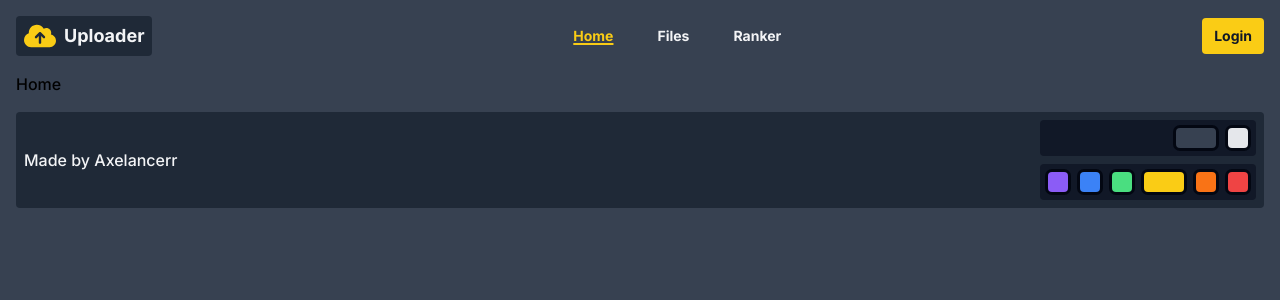
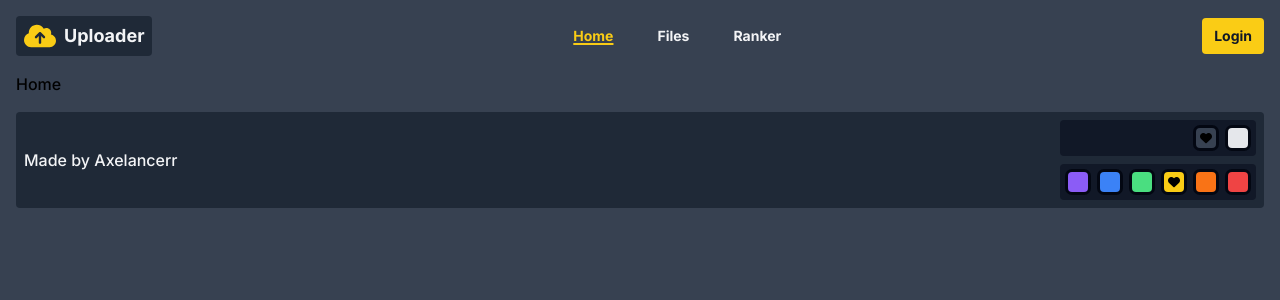
Before and after one commit to aaronhnsy/uploader, a Next.js app in the folder frontend/: page / in a window 1280 px wide. Shown: the top 300 px of the page. Built offline with nearby package versions, Linux system fonts and the light colour scheme.

Commit message:
use a heart icon to show the current theme and accent colour

```diff
--- a/frontend/src/components/footer/footer.themeButton.tsx
+++ b/frontend/src/components/footer/footer.themeButton.tsx
@@ -1,9 +1,9 @@
 "use client";
 
-import { modesAndColours } from "./footer.themeChanger";
 import { clsx } from "clsx";
 import { useTheme } from "next-themes";
 import React, { useEffect, useState } from "react";
+import { modesAndColours } from "./footer.themeChanger";
 
 interface ThemeButtonProps {
     mode?: string;
@@ -11,6 +11,15 @@ interface ThemeButtonProps {
     value: string;
     setValue: React.Dispatch<React.SetStateAction<string>>;
 }
+
+const icon = (
+    <svg className="h-3 w-3"
+         viewBox="0 0 512 512" xmlns="http://www.w3.org/2000/svg">
+        <path d="M47.6 300.4L228.3 469.1c7.5 7 17.4 10.9 27.7 10.9s20.2-3.9 27.7-10.9L464.4 300.4c30.4-28.3
+                 47.6-68 47.6-109.5v-5.8c0-69.9-50.5-129.5-119.4-141C347 36.5 300.6 51.4 268 84L256 96 244
+                 84c-32.6-32.6-79-47.5-124.6-39.9C50.5 55.6 0 115.2 0 185.1v5.8c0 41.5 17.2 81.2 47.6 109.5z"/>
+    </svg>
+);
 
 export default function ThemeButton({mode, colour, value, setValue}: ThemeButtonProps) {
     // make sure theme is mounted before rendering
@@ -21,9 +30,8 @@ export default function ThemeButton({mode, colour, value, setValue}: ThemeButton
     return (
         <button type="button" aria-label="theme switcher"
                 className={clsx(
-                    mounted && (theme as string).includes(value) ? ["h-5", "w-10"] : ["h-5", "w-5"], "rounded",
+                    "c-button", "h-5", "w-5",
                     modesAndColours[value as keyof typeof modesAndColours],
-                    "focus:scale-[115%]", "hover:scale-[115%]",
                     "focus:outline-none", "ring", "ring-colour-tertiary",
                     "u-transition",
                 )}
@@ -31,6 +39,7 @@ export default function ThemeButton({mode, colour, value, setValue}: ThemeButton
                     setValue(value);
                     setTheme(mode == undefined ? `${value}-${colour}` : `${mode}-${value}`);
                 }}>
+            {mounted && (theme as string).includes(value) ? icon : ""}
         </button>
     );
 }
```
